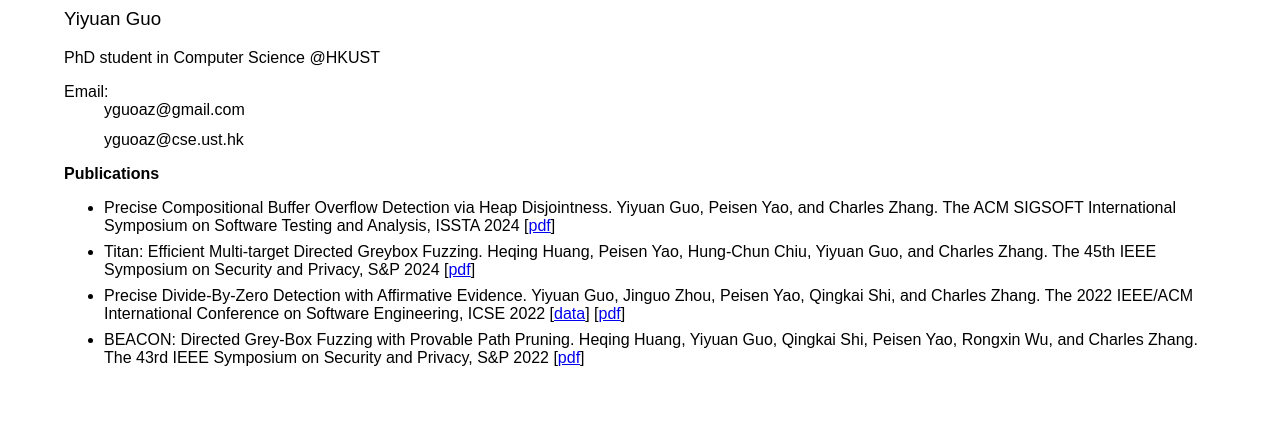
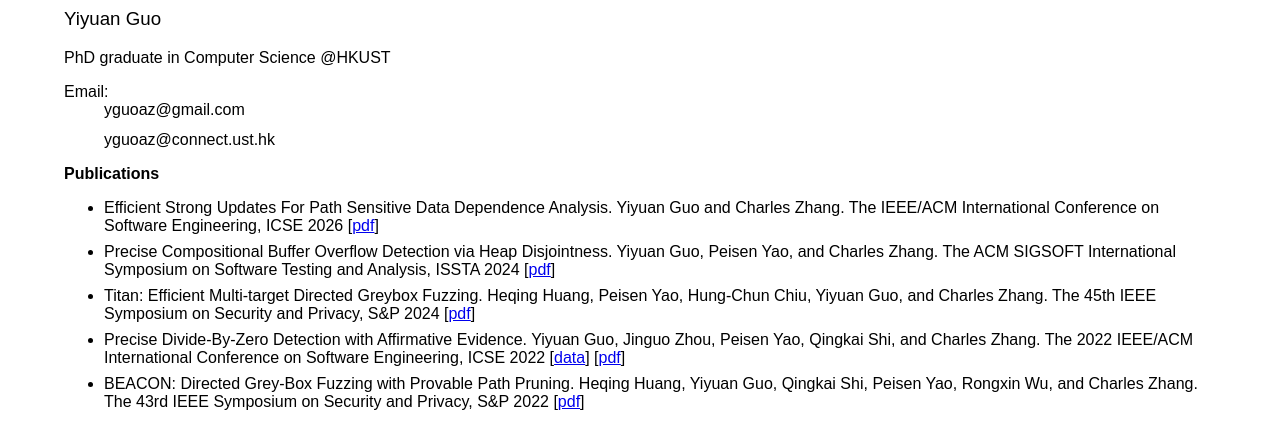
Before and after one commit to yiyuaner/yiyuaner.github.io, a plain HTML site: page index.html in a window 1280 px wide. Drawn offline with Linux system fonts and the light colour scheme.

Commit message:
add icse26

```diff
--- a/index.html
+++ b/index.html
@@ -10,16 +10,19 @@
 
 
 <h3>Yiyuan Guo </h3>
-PhD student in Computer Science @HKUST
+PhD graduate in Computer Science @HKUST
 <dl>
    <dt>Email:</dt>
    <dd>yguoaz@gmail.com</dd>
-    <dd>yguoaz@cse.ust.hk</dd>
+    <dd>yguoaz@connect.ust.hk</dd>
 </dl>
 
 
 <dt><strong>Publications</strong></dt>
 <ul>
+    <li class="item"><a>Efficient Strong Updates For Path Sensitive Data Dependence Analysis. Yiyuan Guo and Charles Zhang. The IEEE/ACM International Conference on Software Engineering, ICSE 2026</a>
+        [<a href="files/icse26.pdf">pdf</a>]
+    </li>
     <li class="item"><a>Precise Compositional Buffer Overflow Detection via Heap Disjointness. Yiyuan Guo, Peisen Yao, and Charles Zhang. The ACM SIGSOFT International Symposium on Software Testing and Analysis, ISSTA 2024</a>
         [<a href="files/issta24.pdf">pdf</a>]
     </li>
```
Also changed, not shown: 1 other file.
